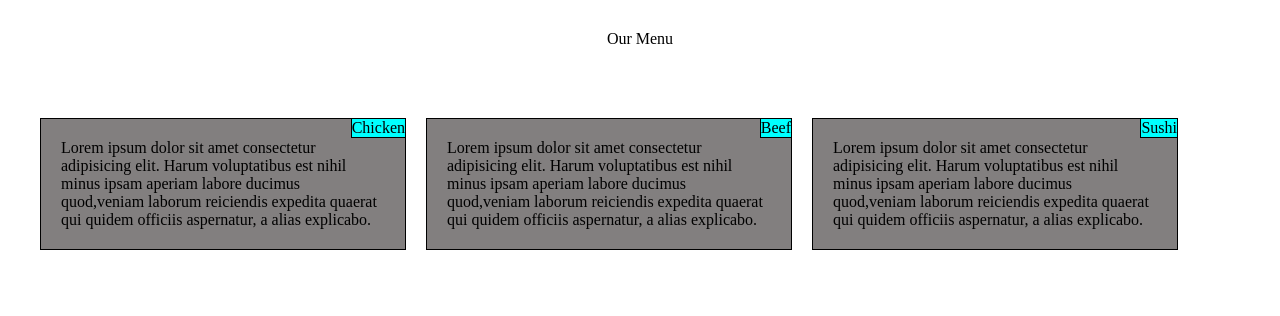
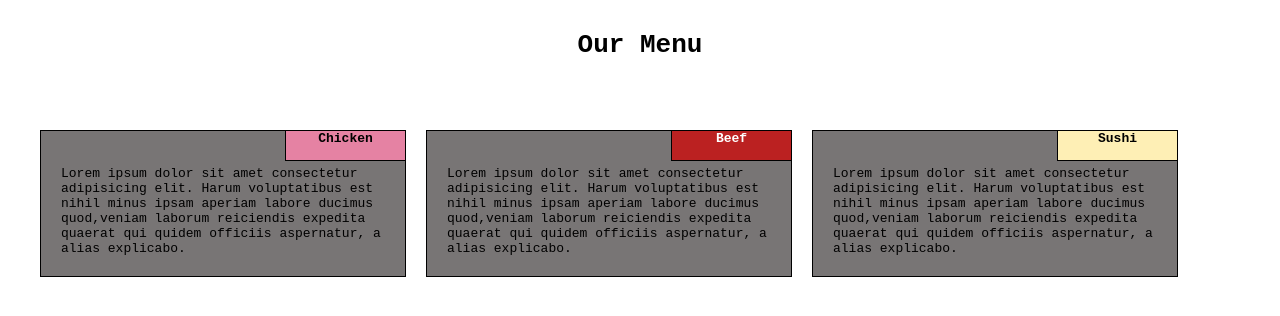
Before and after one commit to Adebisi6868/adebisi.github.io, a plain HTML site: page html/index.html in a window 1280 px wide. Drawn offline with Linux system fonts and the light colour scheme.

Commit message:
created index.html and index.css

```diff
--- a/html/css/index.css
+++ b/html/css/index.css
@@ -3,23 +3,57 @@
     box-sizing: border-box;}
   .text{
      margin: 20px;
+     padding-top: 15px;
    }
   header{
     text-align: center;
     padding: 30px;
+    font-family:monospace;
+    font-size:xx-large;
+    font-weight:bolder;
   }
   .row{width:100%;
     padding: 30px;
+    font-family:monospace;
   }
-  .water{
+  .corner{
       float:right;
       border-left:1px solid black;
       border-bottom: 1px solid black;
-      background-color: aqua;
+      background-color: rgb(229, 130, 163);
       padding-top:0;
+      width: 120px;
+      text-align: center;
+      font-weight: bold;
+      height: 30px;
   }
+  .corner1{
+    float:right;
+    border-left:1px solid black;
+    border-bottom: 1px solid black;
+    background-color: rgb(187, 33, 33);
+    padding-top:0;
+    width: 120px;
+    text-align: center;
+    font-weight: bold;
+    height: 30px;
+    color: rgb(255, 255, 255);
+
+}
+.corner2{
+  float:right;
+  border-left:1px solid black;
+  border-bottom: 1px solid black;
+  background-color: rgb(254, 239, 181);
+  padding-top:0;
+  width: 120px;
+  text-align: center;
+  text-align: center;
+    font-weight: bold;
+    height: 30px;
+}
   .col-lg-1 {
-    background-color: rgb(130, 127, 127);
+    background-color: rgb(120, 117, 117);
     margin: 10px;
   }
   /****************desktop view*********************/
--- a/html/index.html
+++ b/html/index.html
@@ -11,21 +11,21 @@
   <header>Our Menu</header>
     <div class="row">
       <div class="col-lg-1 col-md-2 col-sm-1">
-        <p class="water">Chicken</p>
+        <p class="corner">Chicken</p>
         <p class="text">Lorem ipsum dolor sit amet consectetur adipisicing elit.
           Harum voluptatibus est nihil minus ipsam aperiam labore
           ducimus quod,veniam laborum reiciendis expedita
           quaerat qui quidem officiis aspernatur, a alias explicabo.</p>
       </div>
       <div class="col-lg-1 col-md-2 col-sm-1 ">
-        <p class="water">Beef</p>
+        <p class="corner1">Beef</p>
         <p class="text">Lorem ipsum dolor sit amet consectetur adipisicing elit.
           Harum voluptatibus est nihil minus ipsam aperiam labore
           ducimus quod,veniam laborum reiciendis expedita
           quaerat qui quidem officiis aspernatur, a alias explicabo.</p>
       </div>
       <div class="col-lg-1 col-md-1 col-sm-1">
-        <p class="water">Sushi</p>
+        <p class="corner2">Sushi</p>
         <p class="text">Lorem ipsum dolor sit amet consectetur adipisicing elit.
           Harum voluptatibus est nihil minus ipsam aperiam labore
           ducimus quod,veniam laborum reiciendis expedita
```
